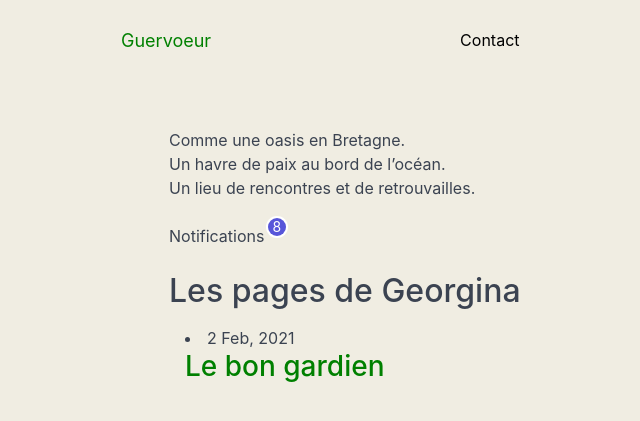
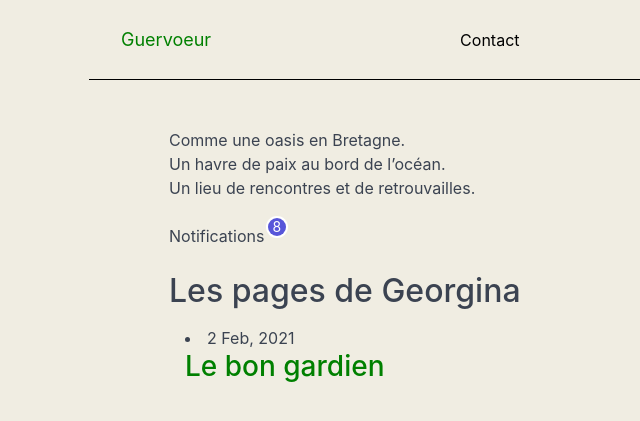
Before and after one commit to violaine-web/guervoeur, a Jekyll site: the page built from index.markdown, in a window 1280 px wide. Shown: the top 421 px of the page, without its empty margins (51-691 px from the left). Built offline with Jekyll 4.4.1, drawn with Linux system fonts in a browser that asks for light colours.

Commit message:
ajoute une ligne sous la navbar

```diff
--- a/_sass/guervoeur.scss
+++ b/_sass/guervoeur.scss
@@ -13,6 +13,9 @@ body a:hover {
     color: black;
   }
 
+.navbar {
+  border-bottom: 1px solid black;
+}
 .container {
     padding: 2em;
     margin: 1em 3em;
```
